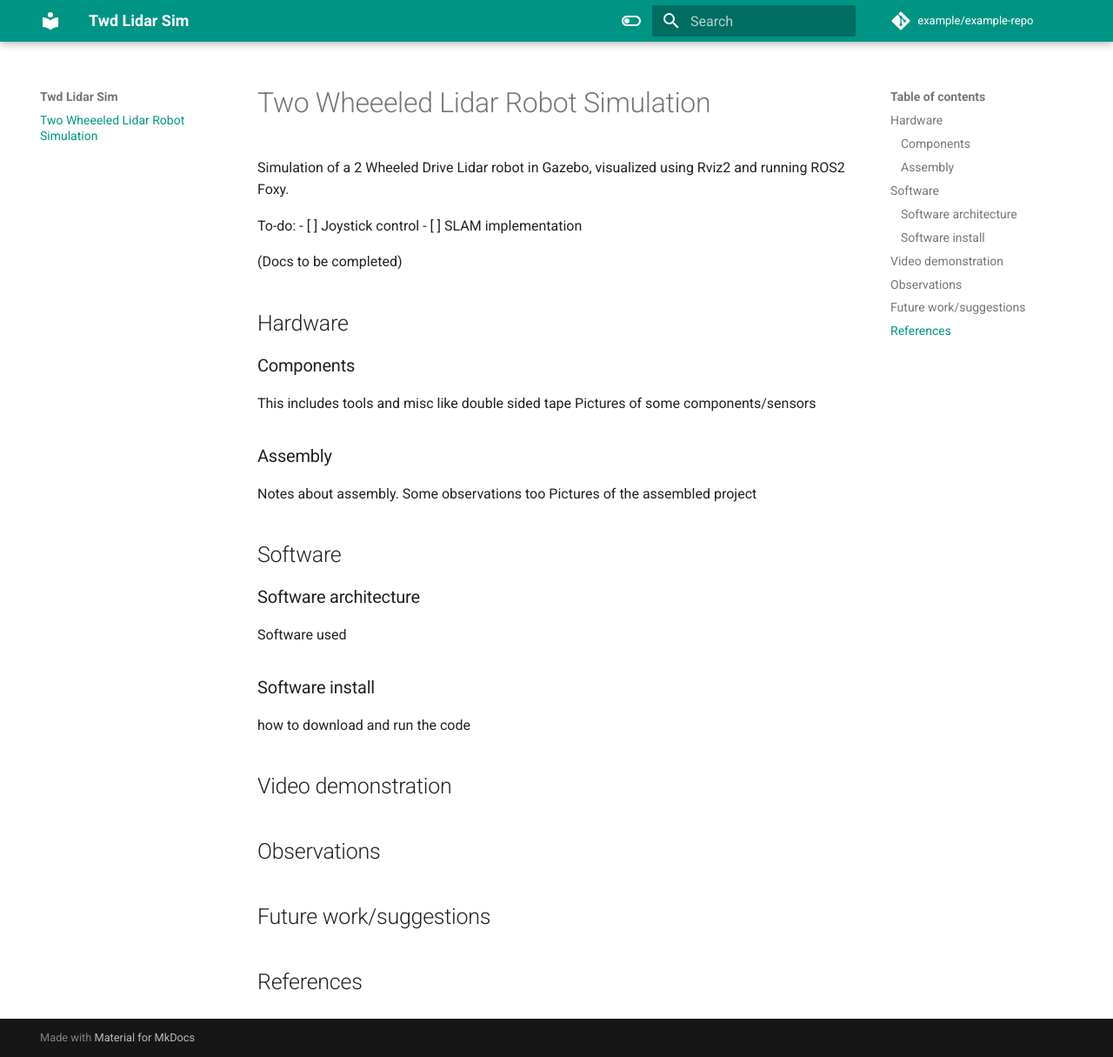
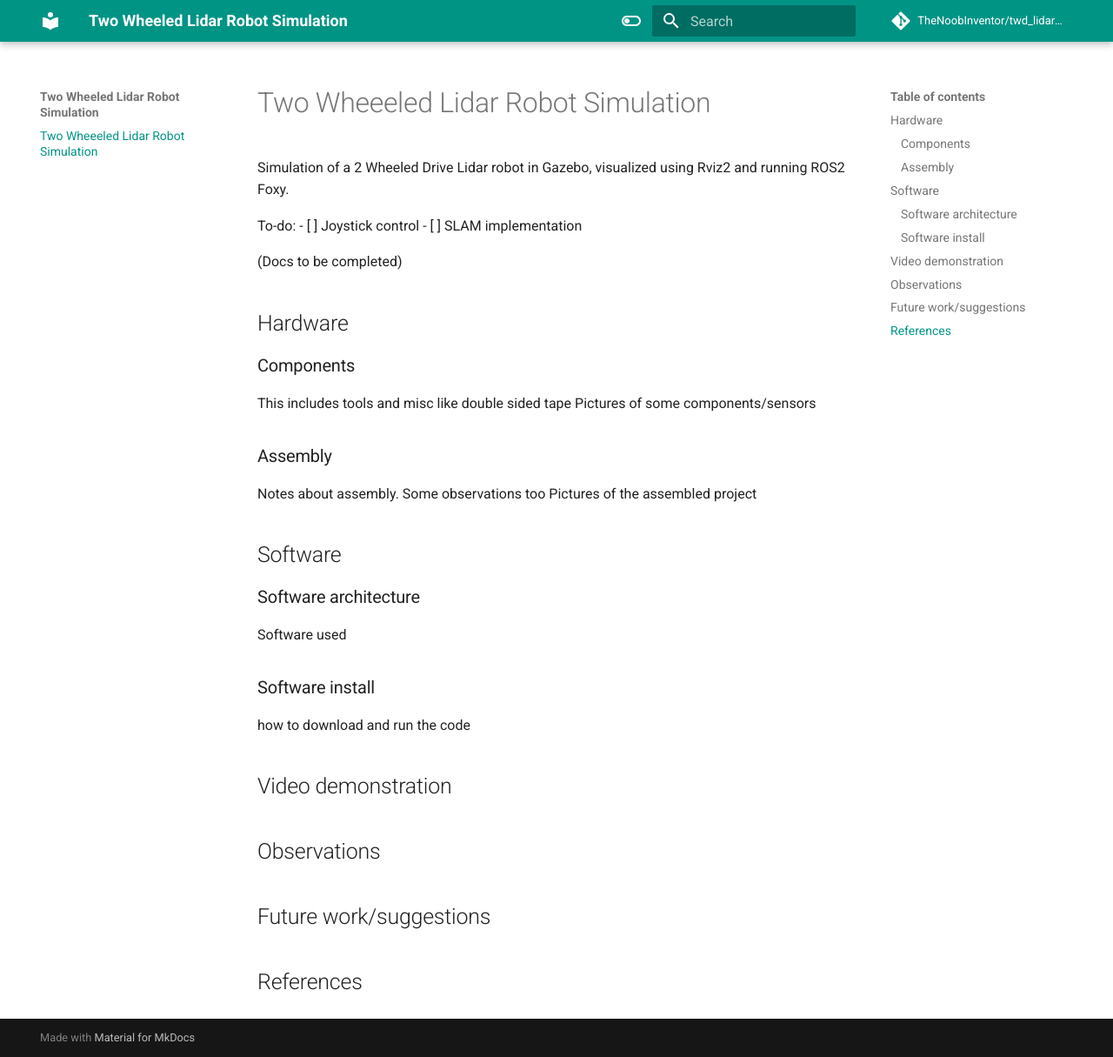
Before and after one commit to TheNoobInventor/twd_lidar_robot_simulation, an MkDocs documentation site: the page built from docs/index.md, in a window 1280 px wide and 1215 px high. Shown: the whole window at 87% size. Built offline with MkDocs 1.6.1 and Material for MkDocs 9.7.7, drawn with Linux system fonts in a browser that asks for light colours; comment, search, counter and statistics services are not loaded.

```diff
--- a/mkdocs.yml
+++ b/mkdocs.yml
@@ -1,5 +1,5 @@
-site_name: Twd Lidar Sim
-site_url: ''
+site_name: Two Wheeled Lidar Robot Simulation
+site_url: 'https://TheNoobInventor.github.io/twd_lidar_robot_simulation/'
 use_directory_urls: False
 edit_uri: ""
 
@@ -16,8 +16,8 @@
       toggle:
         icon: material/toggle-switch
         name: Switch to light mode
-repo_url: https://github.com/example/example-repo
-repo_name: example/example-repo
+repo_url: https://github.com/TheNoobInventor/twd_lidar_robot_simulation/
+repo_name: TheNoobInventor/twd_lidar_robot_simulation
 plugins:
   - search:
       lang: en
```
Also changed, not shown: README.md (+1 -1 lines), 1 other file.
